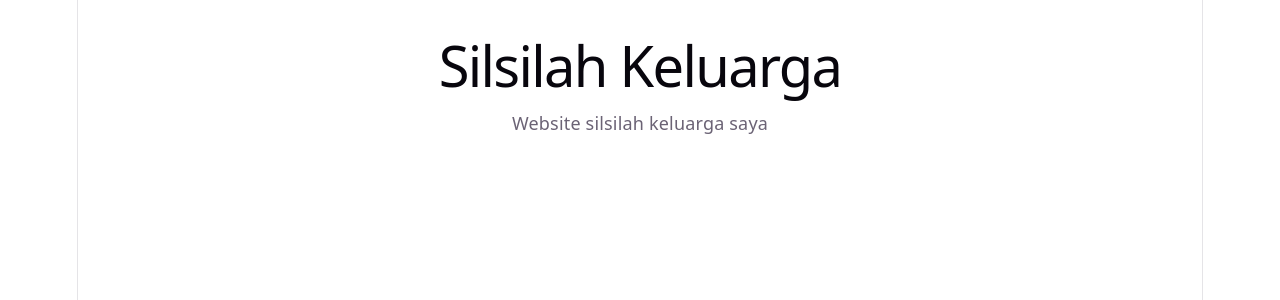
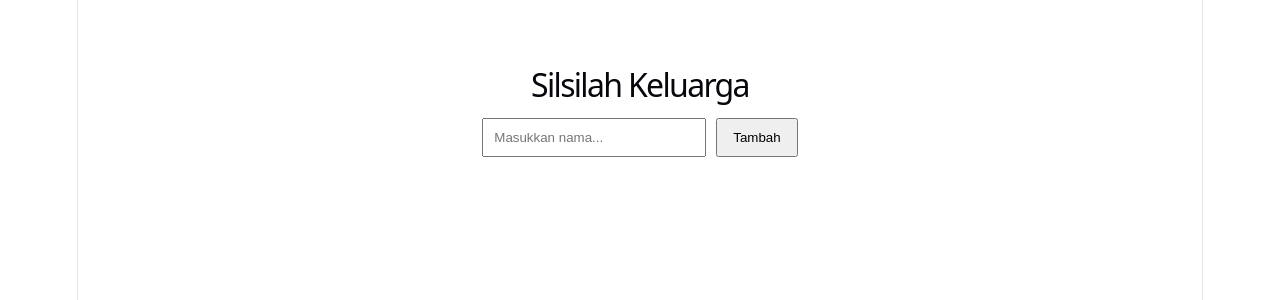
Before and after one commit to ikinkeluarga-dev/silsilah-keluarga, a React app in the folder frontend/: page / in a window 1280 px wide. Shown: the top 300 px of the page. Built offline with nearby package versions, Linux system fonts and the light colour scheme; the HTML template or start-up script is replaced by a standard one.

Commit message:
Update App.jsx

```diff
--- a/frontend/src/App.jsx
+++ b/frontend/src/App.jsx
@@ -1,10 +1,70 @@
-function App() {
+import { useState } from "react";
+
+export default function App() {
+  const [name, setName] = useState("");
+  const [members, setMembers] = useState([]);
+
+  const addMember = () => {
+    if (!name) return;
+    setMembers([...members, name]);
+    setName("");
+  };
+
   return (
-    <div style={{ padding: 20 }}>
-      <h1>Silsilah Keluarga</h1>
-      <p>Website silsilah keluarga saya</p>
+    <div style={styles.container}>
+      <h1 style={styles.title}>Silsilah Keluarga</h1>
+
+      <div style={styles.card}>
+        <input
+          type="text"
+          placeholder="Masukkan nama..."
+          value={name}
+          onChange={(e) => setName(e.target.value)}
+          style={styles.input}
+        />
+        <button onClick={addMember} style={styles.button}>
+          Tambah
+        </button>
+      </div>
+
+      <div style={styles.list}>
+        {members.map((m, i) => (
+          <div key={i} style={styles.item}>
+            👤 {m}
+          </div>
+        ))}
+      </div>
     </div>
-  )
+  );
 }
 
-export default App
+const styles = {
+  container: {
+    padding: "40px",
+    fontFamily: "Arial",
+    textAlign: "center",
+  },
+  title: {
+    fontSize: "32px",
+    marginBottom: "20px",
+  },
+  card: {
+    marginBottom: "20px",
+  },
+  input: {
+    padding: "10px",
+    width: "200px",
+    marginRight: "10px",
+  },
+  button: {
+    padding: "10px 15px",
+    cursor: "pointer",
+  },
+  list: {
+    marginTop: "20px",
+  },
+  item: {
+    padding: "10px",
+    borderBottom: "1px solid #ddd",
+  },
+};
```
